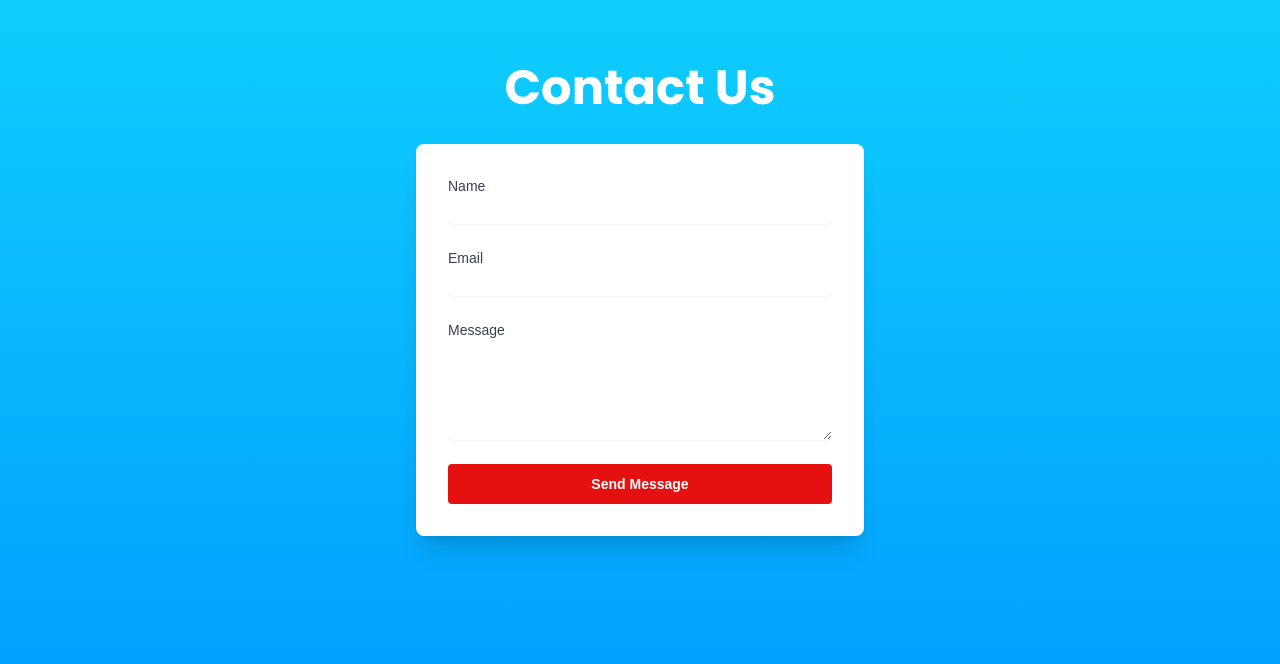
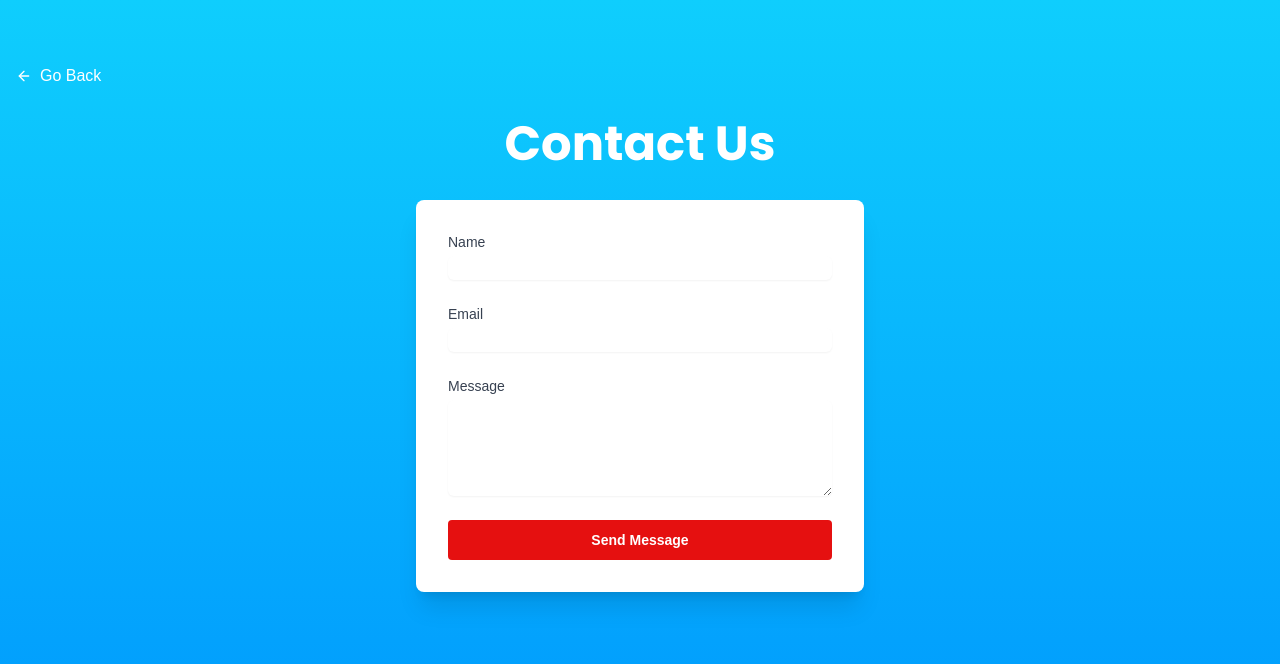
Before and after one commit to joshjvmes/leadgrowthbreeze, a React (Vite) app: page /contact in a window 1280 px wide. Shown: the top 664 px of the page. Built offline with nearby package versions, Linux system fonts and the light colour scheme.

Commit message:
Add "Go Back" link to Contact page
Implemented a "Go Back" link on the Contact page that navigates users back to the landing page for improved user experience.
[skip gpt_engineer]

```diff
--- a/src/pages/Contact.jsx
+++ b/src/pages/Contact.jsx
@@ -1,10 +1,16 @@
 import React from 'react';
 import { Button } from "@/components/ui/button";
+import { Link } from 'react-router-dom';
+import { ArrowLeft } from 'lucide-react';
 
 const Contact = () => {
   return (
     <div className="min-h-screen bg-gradient-to-b from-[#0FCEFD] to-[#0097FD] text-white py-16">
       <div className="container mx-auto px-4">
+        <Link to="/" className="inline-flex items-center text-white hover:text-[#E51010] mb-8 transition-colors">
+          <ArrowLeft className="mr-2 h-4 w-4" />
+          Go Back
+        </Link>
         <h1 className="text-4xl sm:text-5xl font-extrabold mb-8 text-center font-poppins">Contact Us</h1>
         <div className="max-w-md mx-auto bg-white rounded-lg shadow-xl p-8">
           <form className="space-y-6">
```
